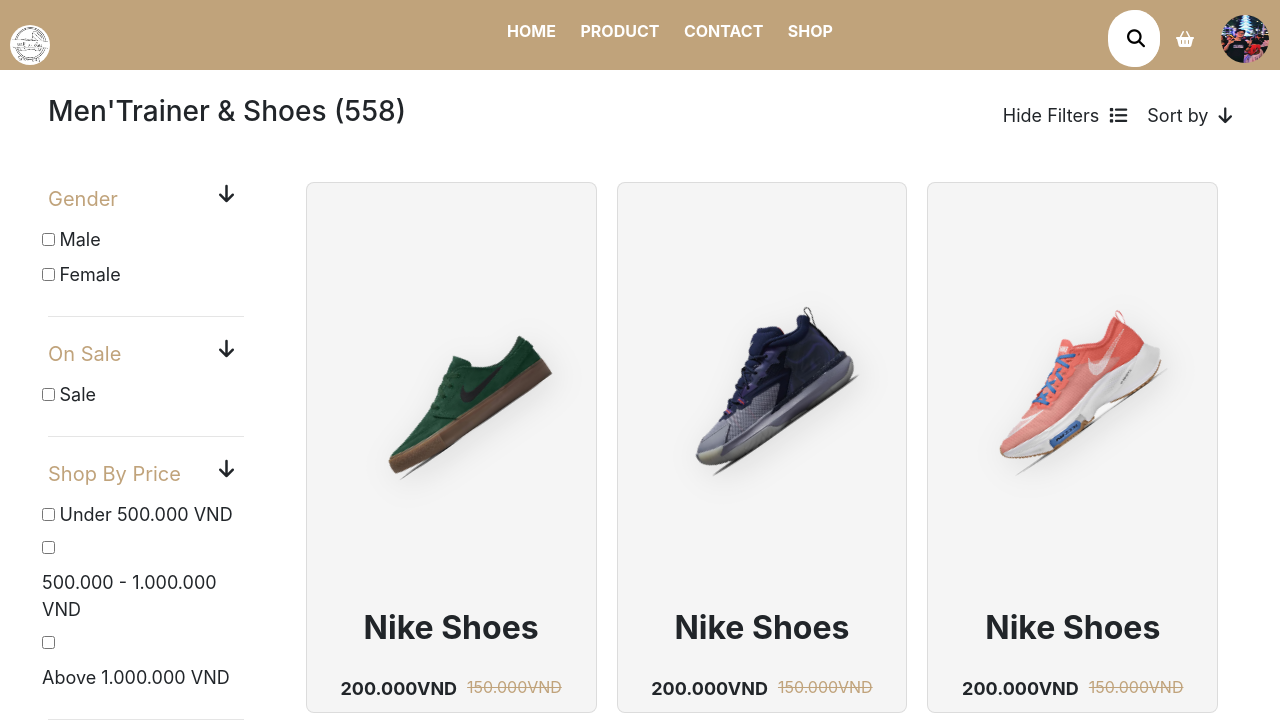
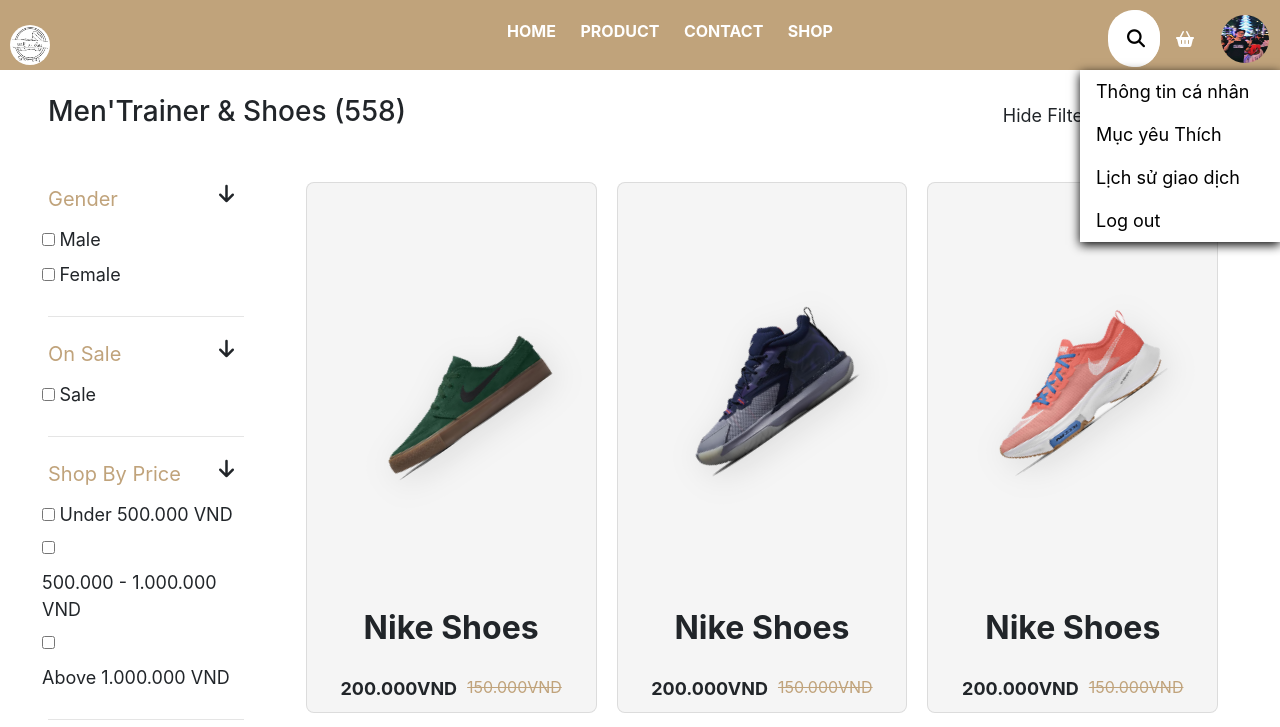
Before and after one commit to KhanhTran297/SeekYourShoes, a website: page products.html in a window 1280 px wide. Both pictures are taken after a click on the link 1245 px from the left and 38 px from the top of the page. Shown: the top 727 px of the page. Drawn offline with nearby package versions, Linux system fonts and the light colour scheme.

Commit message:
fix userdropdown and route

```diff
--- a/js/cart.js
+++ b/js/cart.js
@@ -154,6 +154,8 @@
   if (check == 0) {
     cart.append(productItem);
   }
+  // var amountCartHeader=document.querySelector(".shop span")
+  // amountCartHeader.innerText=listProduct.length;
   deleteCart();
   calculateTotalPrice();
   inputChange();
@@ -244,3 +246,8 @@
     });
   });
 }
+// chức năng open/close useroptions
+function onOfUseroptions() {
+  let useritem = document.querySelector(".user-dropdown");
+  useritem.classList.toggle("active");
+}
--- a/js/main.js
+++ b/js/main.js
@@ -47,7 +47,6 @@
 const listSizeOption = document.querySelectorAll(
   ".newProduct .sizeBoxoption .sizeOption"
 );
-console.log(listSizeOption);
 function changeSize(size) {
   const sizeShoe = document.querySelector(
     ".newProduct .sizeBoxoption .sizeOption.size" + size
--- a/products.html
+++ b/products.html
@@ -49,17 +49,17 @@
           </form>
         </div>
         <div class="shop">
-          <i class="fa-solid fa-basket-shopping shop-icon"></i>
+          <i class="fa-solid fa-basket-shopping shop-icon"> <span></span></i>
         </div>
         <div class="user">
-          <a href="#" class="user-box" onclick="onOfUseroptions()">
+          <a  class="user-box" onclick="onOfUseroptions()">
             <img src="./img/namngu.jpg" alt="" />
           </a>
           <div class="user-dropdown">
-            <a href="">Thông tin cá nhân</a>
+            <a href="./profile.html">Thông tin cá nhân</a>
             <a href="">Mục yêu Thích</a>
             <a href="">Lịch sử giao dịch</a>
-            <a href="">Log out</a>
+            <a href="./register.html">Log out</a>
           </div>
         </div>
       </div>
```
Also changed, not shown: index.html (+2 -2 lines), profile.html (+3 -2 lines).
